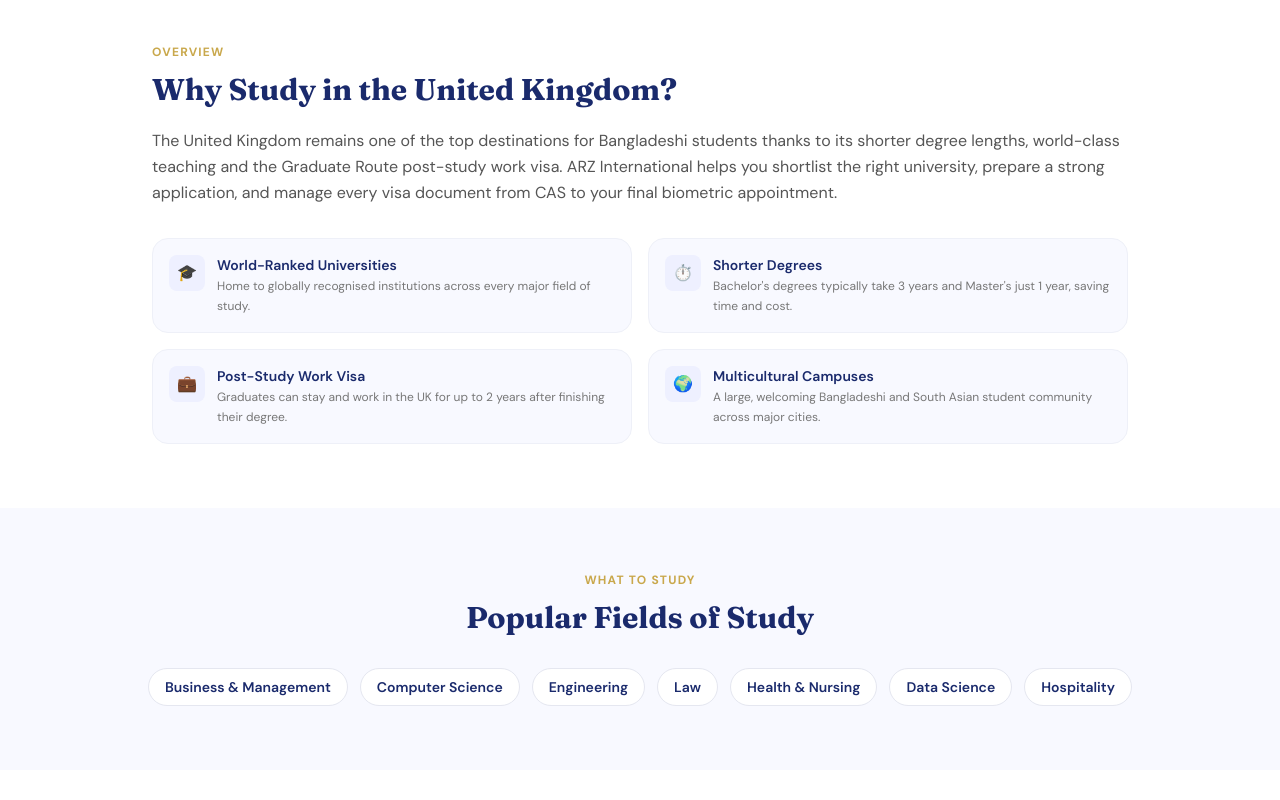
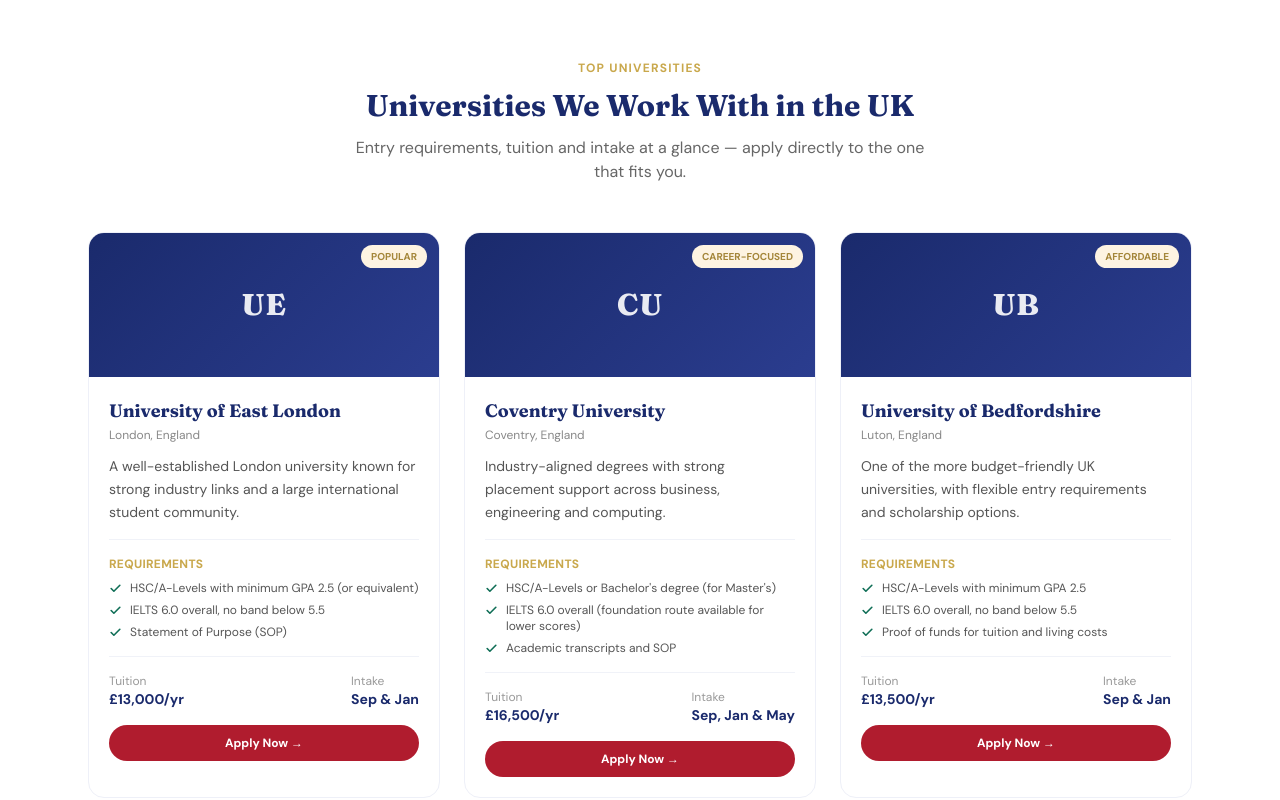
Before and after one commit to prantonub/ARZ-International, a React (Vite) app: page /uk in a window 1280 px wide. Shown: the part 760-1560 px from the top of the page. Built offline with nearby package versions, Linux system fonts and the light colour scheme; no server answers.

Commit message:
update feature

```diff
--- a/src/Pages/Countries/Uk.jsx
+++ b/src/Pages/Countries/Uk.jsx
@@ -1,48 +1,342 @@
-import CountryPageTemplate from "./CountryPageTemplate";
+import { useNavigate, useLocation } from "react-router-dom";
+import { goToApplicationForm } from "../../utils/scrollToForm";
 import ukImage from "../../assets/Uk.jpg";
 
-const highlights = [
-    { title: "World-Ranked Universities", text: "Home to globally recognised institutions across every major field of study.", icon: "🎓" },
-    { title: "Shorter Degrees", text: "Bachelor's degrees typically take 3 years and Master's just 1 year, saving time and cost.", icon: "⏱️" },
-    { title: "Post-Study Work Visa", text: "Graduates can stay and work in the UK for up to 2 years after finishing their degree.", icon: "💼" },
-    { title: "Multicultural Campuses", text: "A large, welcoming Bangladeshi and South Asian student community across major cities.", icon: "🌍" },
+// ── University data ──────────────────────────────────────────────────
+// Structured so this array can later be swapped for data fetched from
+// the admin-managed backend (name, image, requirements, etc. would come
+// from MongoDB instead of being hardcoded here).
+const universities = [
+  {
+    id: 1,
+    name: "University of East London",
+    location: "London, England",
+    tag: "Popular",
+    image: null, // future: admin-uploaded photo URL
+    description:
+      "A well-established London university known for strong industry links and a large international student community.",
+    requirements: [
+      "HSC/A-Levels with minimum GPA 2.5 (or equivalent)",
+      "IELTS 6.0 overall, no band below 5.5",
+      "Statement of Purpose (SOP)",
+    ],
+    tuition: "£13,000/yr",
+    intake: "Sep & Jan",
+  },
+  {
+    id: 2,
+    name: "Coventry University",
+    location: "Coventry, England",
+    tag: "Career-Focused",
+    image: null,
+    description:
+      "Industry-aligned degrees with strong placement support across business, engineering and computing.",
+    requirements: [
+      "HSC/A-Levels or Bachelor's degree (for Master's)",
+      "IELTS 6.0 overall (foundation route available for lower scores)",
+      "Academic transcripts and SOP",
+    ],
+    tuition: "£16,500/yr",
+    intake: "Sep, Jan & May",
+  },
+  {
+    id: 3,
+    name: "University of Bedfordshire",
+    location: "Luton, England",
+    tag: "Affordable",
+    image: null,
+    description:
+      "One of the more budget-friendly UK universities, with flexible entry requirements and scholarship options.",
+    requirements: [
+      "HSC/A-Levels with minimum GPA 2.5",
+      "IELTS 6.0 overall, no band below 5.5",
+      "Proof of funds for tuition and living costs",
+    ],
+    tuition: "£13,500/yr",
+    intake: "Sep & Jan",
+  },
+  {
+    id: 4,
+    name: "Cardiff Metropolitan University",
+    location: "Cardiff, Wales",
+    tag: "Business",
+    image: null,
+    description:
+      "Strong reputation for business and management programs, with a compact, welcoming campus.",
+    requirements: [
+      "HSC/A-Levels or Bachelor's degree (for Master's)",
+      "IELTS 6.0 overall",
+      "Statement of Purpose (SOP)",
+    ],
+    tuition: "£13,000/yr",
+    intake: "Sep & Jan",
+  },
+  {
+    id: 5,
+    name: "University of Sunderland",
+    location: "Sunderland, England",
+    tag: "Scholarships",
+    image: null,
+    description:
+      "Known for offering competitive international scholarships to eligible students across multiple programs.",
+    requirements: [
+      "HSC/A-Levels with minimum GPA 2.5",
+      "IELTS 6.0 overall, no band below 5.5",
+      "Academic transcripts and SOP",
+    ],
+    tuition: "£13,500/yr",
+    intake: "Sep, Jan & May",
+  },
+  {
+    id: 6,
+    name: "Ulster University",
+    location: "Belfast, Northern Ireland",
+    tag: "Research",
+    image: null,
+    description:
+      "A research-intensive university offering strong postgraduate options across STEM and business.",
+    requirements: [
+      "Bachelor's degree with relevant coursework (for Master's)",
+      "IELTS 6.0–6.5 depending on program",
+      "Statement of Purpose (SOP)",
+    ],
+    tuition: "£15,500/yr",
+    intake: "Sep & Jan",
+  },
 ];
 
-const popularFields = ["Business & Management", "Computer Science", "Engineering", "Law", "Health & Nursing", "Data Science", "Hospitality"];
+function UniversityCard({ uni, onApply }) {
+  const initials =
+    uni.name
+      .split(" ")
+      .filter((w) => w[0] === w[0]?.toUpperCase() && w.length > 2)
+      .slice(0, 2)
+      .map((w) => w[0])
+      .join("") || uni.name.slice(0, 2).toUpperCase();
 
-const universities = [
-    { name: "University of East London", tag: "London", location: "London, England" },
-    { name: "Coventry University", tag: "Popular", location: "Coventry, England" },
-    { name: "University of Bedfordshire", tag: "Affordable", location: "Luton, England" },
-    { name: "Cardiff Metropolitan University", tag: "Business", location: "Cardiff, Wales" },
-    { name: "University of Sunderland", tag: "Scholarships", location: "Sunderland, England" },
-    { name: "Ulster University", tag: "Research", location: "Belfast, N. Ireland" },
-];
+  return (
+    <div
+      className="rounded-2xl overflow-hidden bg-white transition-all duration-300 hover:-translate-y-1 hover:shadow-xl"
+      style={{ border: "1px solid #eef0f8" }}
+    >
+      {/* Image / placeholder banner */}
+      <div
+        className="relative h-36 flex items-center justify-center"
+        style={{ background: "linear-gradient(135deg, #1a2a6c, #2b3d8f)" }}
+      >
+        {uni.image ? (
+          <img
+            src={uni.image}
+            alt={uni.name}
+            className="w-full h-full object-cover"
+          />
+        ) : (
+          <span className="font-display font-black text-3xl text-white/90 tracking-wide">
+            {initials}
+          </span>
+        )}
+        <span
+          className="absolute top-3 right-3 text-[10px] font-bold uppercase px-2.5 py-1 rounded-full"
+          style={{ background: "#fdf3e2", color: "#a4863a" }}
+        >
+          {uni.tag}
+        </span>
+      </div>
 
-const requirements = [
-    "Completed HSC/A-Levels (Bachelor's) or Bachelor's degree (Master's)",
-    "IELTS/UKVI — typically 6.0 overall, no band below 5.5",
-    "Statement of Purpose (SOP) outlining study and career goals",
-    "Proof of funds covering tuition and living costs (28 days' bank statement)",
-    "Confirmation of Acceptance for Studies (CAS) from the university",
-    "Valid passport with at least 6 months' validity",
-];
+      <div className="p-5">
+        <h3
+          className="font-display font-bold text-lg"
+          style={{ color: "#1a2a6c" }}
+        >
+          {uni.name}
+        </h3>
+        <p className="text-xs mt-0.5" style={{ color: "#888" }}>
+          {uni.location}
+        </p>
 
-const intakes = ["September (Main Intake)", "January", "May (Selected Universities)"];
+        <p className="text-sm mt-3 leading-relaxed" style={{ color: "#555" }}>
+          {uni.description}
+        </p>
+
+        <div className="mt-4 pt-4" style={{ borderTop: "1px solid #f0f2f8" }}>
+          <p
+            className="text-xs font-bold uppercase tracking-wide mb-2"
+            style={{ color: "#c9a84c" }}
+          >
+            Requirements
+          </p>
+          <ul className="space-y-1.5">
+            {uni.requirements.map((r) => (
+              <li
+                key={r}
+                className="flex items-start gap-2 text-xs"
+                style={{ color: "#555" }}
+              >
+                <svg
+                  width="13"
+                  height="13"
+                  viewBox="0 0 24 24"
+                  fill="none"
+                  stroke="#0f6e56"
+                  strokeWidth="3"
+                  strokeLinecap="round"
+                  strokeLinejoin="round"
+                  className="flex-shrink-0 mt-0.5"
+                >
+                  <polyline points="20 6 9 17 4 12" />
+                </svg>
+                <span>{r}</span>
+              </li>
+            ))}
+          </ul>
+        </div>
+
+        <div
+          className="flex items-center justify-between mt-4 pt-4"
+          style={{ borderTop: "1px solid #f0f2f8" }}
+        >
+          <div>
+            <div className="text-xs" style={{ color: "#999" }}>
+              Tuition
+            </div>
+            <div className="text-sm font-bold" style={{ color: "#1a2a6c" }}>
+              {uni.tuition}
+            </div>
+          </div>
+          <div>
+            <div className="text-xs" style={{ color: "#999" }}>
+              Intake
+            </div>
+            <div className="text-sm font-bold" style={{ color: "#1a2a6c" }}>
+              {uni.intake}
+            </div>
+          </div>
+        </div>
+
+        <button
+          onClick={onApply}
+          className="w-full mt-4 py-2.5 rounded-full text-xs font-bold text-white border-none cursor-pointer transition-colors"
+          style={{ background: "#b01c2e" }}
+          onMouseEnter={(e) => (e.currentTarget.style.background = "#8e1422")}
+          onMouseLeave={(e) => (e.currentTarget.style.background = "#b01c2e")}
+        >
+          Apply Now →
+        </button>
+      </div>
+    </div>
+  );
+}
 
 export default function Uk() {
-    return (
-        <CountryPageTemplate
-            flag="gb"
-            name="the United Kingdom"
-            heroImage={ukImage}
-            tagline="From centuries-old universities to modern career-focused programs, the UK offers a fast track to a globally respected degree — plus two years to work after you graduate."
-            overview="The United Kingdom remains one of the top destinations for Bangladeshi students thanks to its shorter degree lengths, world-class teaching and the Graduate Route post-study work visa. ARZ International helps you shortlist the right university, prepare a strong application, and manage every visa document from CAS to your final biometric appointment."
-            highlights={highlights}
-            popularFields={popularFields}
-            universities={universities}
-            requirements={requirements}
-            intakes={intakes}
-        />
-    );
+  const navigate = useNavigate();
+  const location = useLocation();
+  const applyNow = () => goToApplicationForm(navigate, location.pathname);
+
+  return (
+    <div className="bg-white">
+      {/* SECTION 1 — HERO */}
+      <div className="relative overflow-hidden">
+        <div className="absolute inset-0">
+          <img
+            src={ukImage}
+            alt="Study in the United Kingdom"
+            className="w-full h-full object-cover"
+          />
+          <div
+            className="absolute inset-0"
+            style={{
+              background:
+                "linear-gradient(120deg, rgba(16,26,71,0.92), rgba(26,42,108,0.75))",
+            }}
+          />
+        </div>
+        <div className="relative max-w-6xl mx-auto px-6 py-20 md:py-28">
+          <div className="inline-flex items-center gap-2 bg-white/10 border border-white/20 rounded-full px-4 py-1.5 mb-5">
+            <img
+              src="https://flagcdn.com/w40/gb.png"
+              alt=""
+              className="w-5 h-3.5 rounded-sm object-cover"
+            />
+            <span className="text-xs font-bold uppercase tracking-widest text-white">
+              Study Destination
+            </span>
+          </div>
+          <h1 className="font-display text-4xl md:text-6xl font-bold text-white max-w-2xl mb-5 leading-tight">
+            Study in{" "}
+            <span style={{ color: "#e0c477" }}>the United Kingdom</span>
+          </h1>
+          <p className="text-slate-200 max-w-xl mb-8 leading-relaxed">
+            From centuries-old universities to modern career-focused programs,
+            the UK offers a fast track to a globally respected degree — plus two
+            years to work after you graduate.
+          </p>
+          <div className="flex flex-wrap gap-4">
+            <button
+              onClick={applyNow}
+              className="px-7 py-3 rounded-full text-sm font-bold text-white border-none cursor-pointer"
+              style={{ background: "#b01c2e" }}
+            >
+              Apply Now →
+            </button>
+            <button
+              onClick={() => navigate("/contact")}
+              className="px-7 py-3 rounded-full text-sm font-bold text-white border-2 border-white bg-transparent cursor-pointer"
+            >
+              Free Counseling
+            </button>
+          </div>
+        </div>
+      </div>
+
+      {/* SECTION 2 — TOP UNIVERSITIES */}
+      <div className="max-w-6xl mx-auto px-6 py-16 md:py-20">
+        <p
+          className="text-xs font-bold uppercase tracking-widest mb-3 text-center"
+          style={{ color: "#c9a84c" }}
+        >
+          Top Universities
+        </p>
+        <h2
+          className="font-display text-2xl md:text-3xl font-bold mb-3 text-center"
+          style={{ color: "#1a2a6c" }}
+        >
+          Universities We Work With in the UK
+        </h2>
+        <p
+          className="text-center max-w-xl mx-auto mb-12"
+          style={{ color: "#666" }}
+        >
+          Entry requirements, tuition and intake at a glance — apply directly to
+          the one that fits you.
+        </p>
+
+        <div className="grid sm:grid-cols-2 lg:grid-cols-3 gap-6">
+          {universities.map((uni) => (
+            <UniversityCard key={uni.id} uni={uni} onApply={applyNow} />
+          ))}
+        </div>
+      </div>
+
+      {/* Closing CTA */}
+      <div className="px-6 py-16 text-center" style={{ background: "#f8f9ff" }}>
+        <h2
+          className="font-display text-2xl md:text-3xl font-bold mb-4"
+          style={{ color: "#1a2a6c" }}
+        >
+          Not Sure Which University Fits You?
+        </h2>
+        <p className="mb-7" style={{ color: "#666" }}>
+          Book a free counseling session and we'll help you shortlist the right
+          one.
+        </p>
+        <button
+          onClick={() => navigate("/contact")}
+          className="px-8 py-3.5 rounded-full text-sm font-bold text-white border-none cursor-pointer"
+          style={{ background: "#b01c2e" }}
+        >
+          Free Counseling
+        </button>
+      </div>
+    </div>
+  );
 }
```
